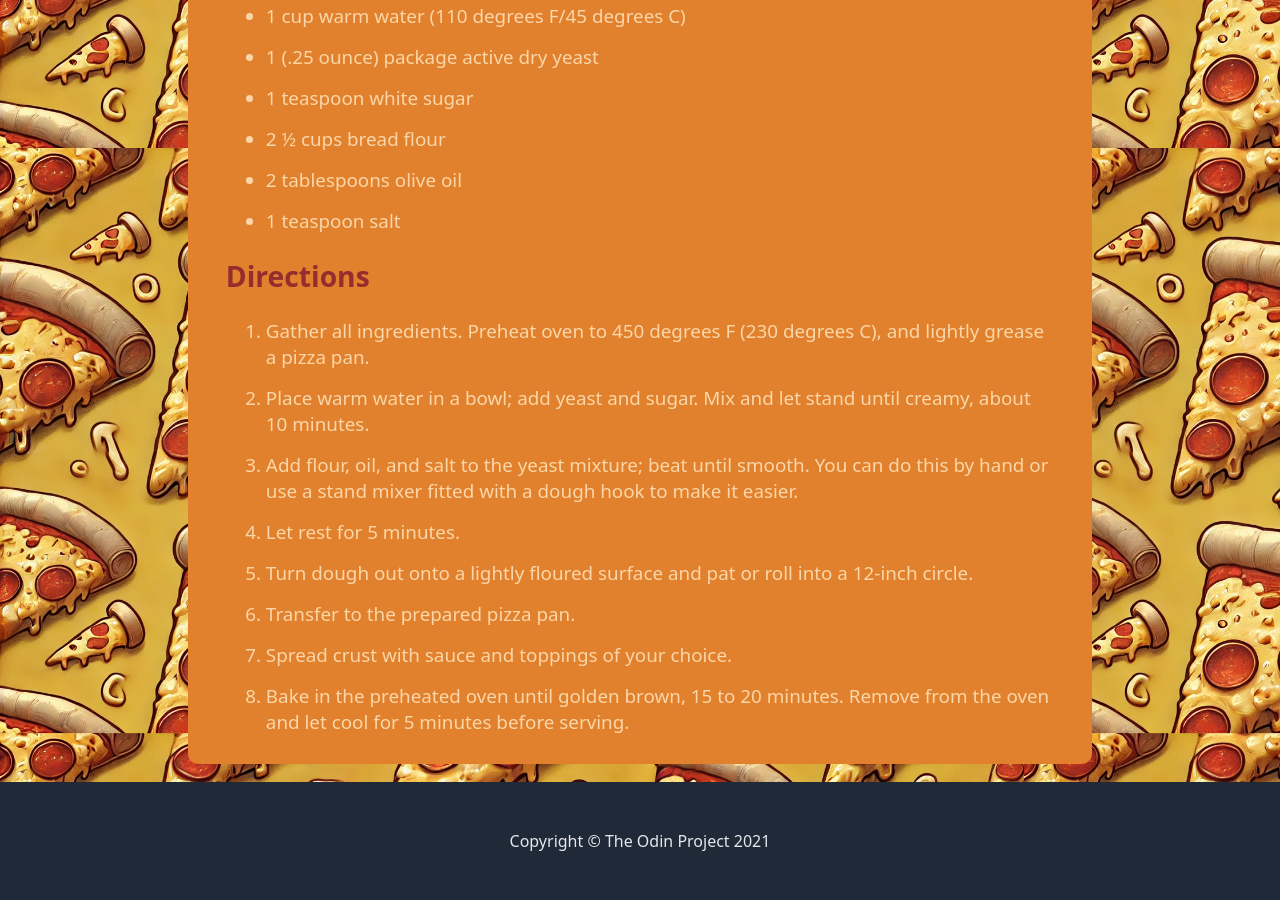
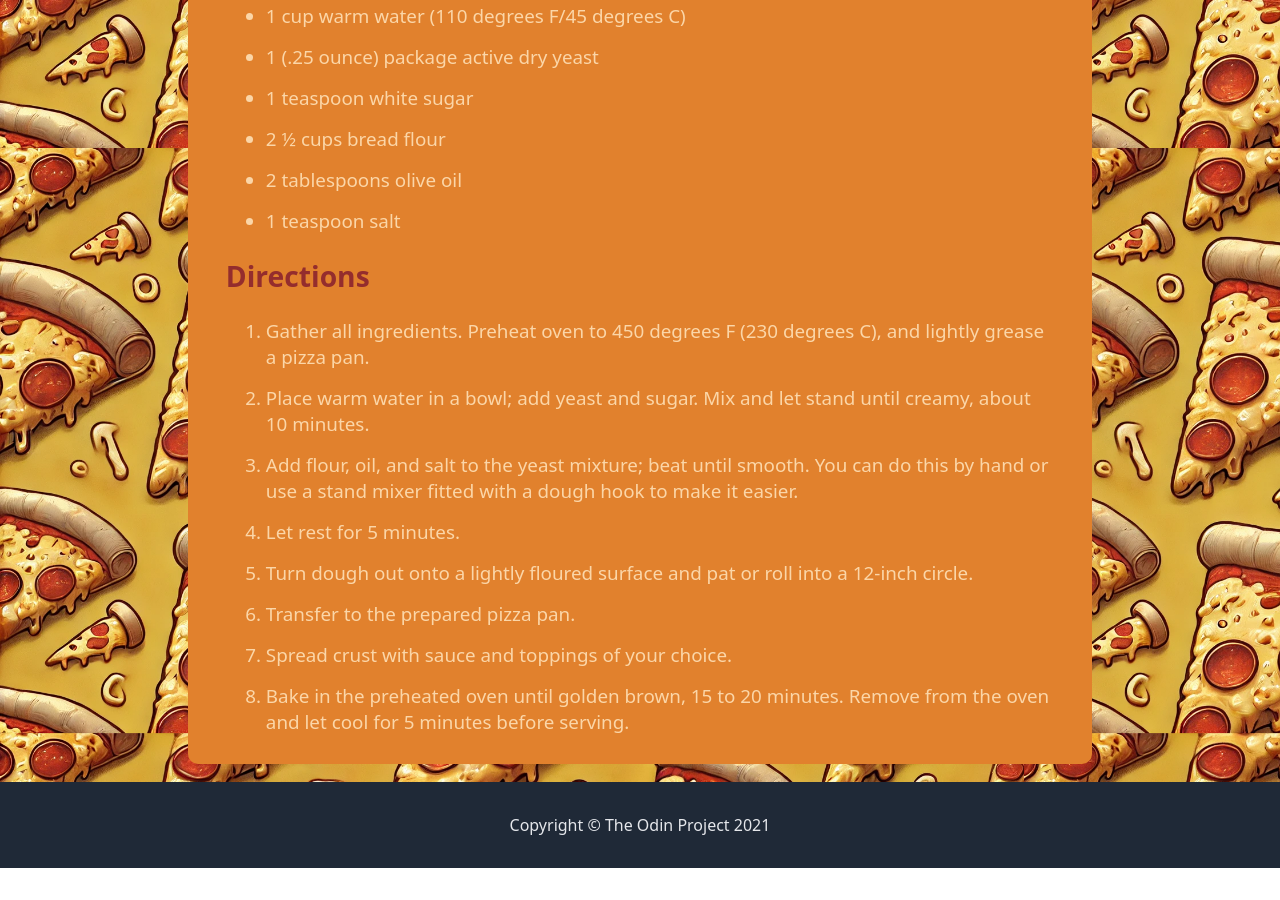
Before and after one commit to sinemnagod/recipes, a plain HTML site: page pizza/pizza.html in a window 1280 px wide. Shown: the part 437-1337 px from the top of the page. After the commit the page ends 1305 px from the top, so only its background shows below. Drawn offline with Linux system fonts and the light colour scheme.

Commit message:
fixed-the-footer

```diff
--- a/cinnamon-roll/style.css
+++ b/cinnamon-roll/style.css
@@ -114,3 +114,7 @@ footer {
     background-color: #1F2937;
     margin-bottom: 0px;
 }
+.copyright {
+    margin:0;
+    color:#E5E7EB;
+}
--- a/pasta-salad/style.css
+++ b/pasta-salad/style.css
@@ -114,3 +114,7 @@ footer {
     background-color: #1F2937;
     margin-bottom: 0px;
 }
+.copyright {
+    margin:0;
+    color:#E5E7EB;
+}
--- a/pizza/style.css
+++ b/pizza/style.css
@@ -117,3 +117,7 @@ footer {
     background-color: #1F2937;
     margin-bottom: 0px;
 }
+.copyright {
+    margin:0;
+    color:#E5E7EB;
+}
```
